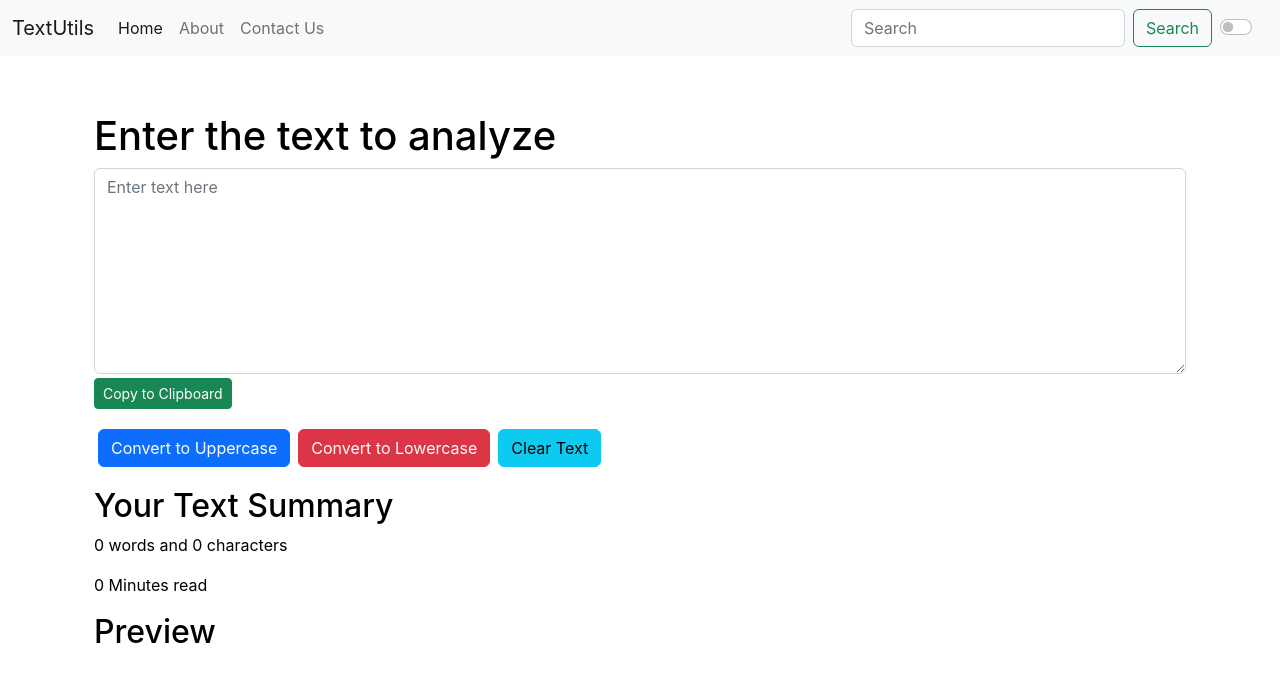
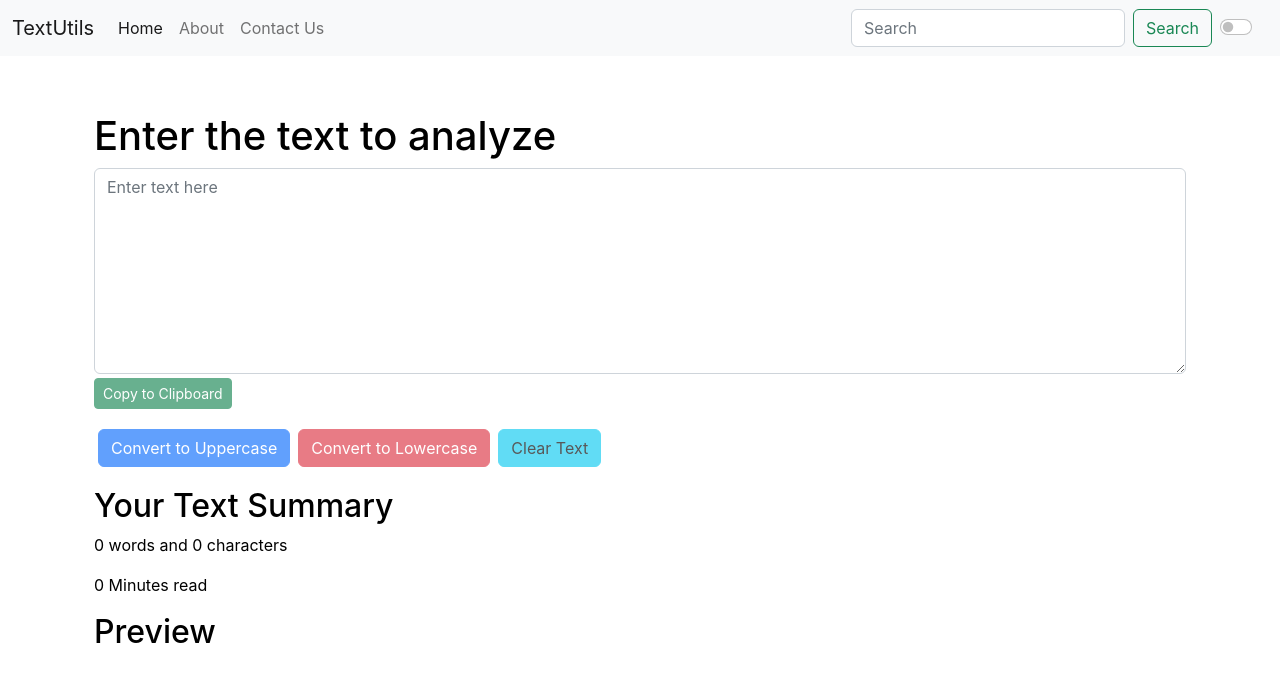
Before and after one commit to akshatk806/textutils, a React (Create React App) app: page / in a window 1280 px wide. Shown: the top 682 px of the page. Built offline with nearby package versions, Linux system fonts and the light colour scheme.

Commit message:
13. Disabling the buttons

```diff
--- a/src/components/TextForm.js
+++ b/src/components/TextForm.js
@@ -31,6 +31,7 @@ export default function TextForm(props) {
         let text=document.getElementById('myBox');
         text.select();
         navigator.clipboard.writeText(text.value)
+        document.getSelection().removeAllRanges();
         props.showAlert("Copied to clipboard","success");
     }
 
@@ -42,11 +43,11 @@ export default function TextForm(props) {
                     {/* <h2>{props.heading} - {text}</h2> */}
                     <h1>{props.heading}</h1>
                     <textarea className="form-control" value={text} onChange={handleOnChange} style={{backgroundColor: props.mode==='dark'?'#3c4349':'white',color:props.mode==='dark'?'white':'black'}} id="myBox" rows="8" placeholder="Enter text here"></textarea>
-                    <button className="btn btn-sm btn-success mt-1" onClick={copyText}>Copy to Clipboard</button>
+                    <button disabled={text.length===0} className="btn btn-sm btn-success mt-1" onClick={copyText}>Copy to Clipboard</button>
                 </div>
-                <button className="btn btn-primary mx-1 my-1" onClick={handleUppercaseClick}>Convert to Uppercase</button>
-                <button className="btn btn-danger mx-1 my-1" onClick={handleLowercaseClick}>Convert to Lowercase</button>
-                <button className="btn btn-info mx-1 my-1" onClick={handleClearText}>Clear Text</button>
+                <button disabled={text.length===0} className="btn btn-primary mx-1 my-1" onClick={handleUppercaseClick}>Convert to Uppercase</button>
+                <button disabled={text.length===0} className="btn btn-danger mx-1 my-1" onClick={handleLowercaseClick}>Convert to Lowercase</button>
+                <button disabled={text.length===0} className="btn btn-info mx-1 my-1" onClick={handleClearText}>Clear Text</button>
             </div>
 
             <div className="container my-3" style={{backgroundColor: props.mode==='dark'?'#3c4349':'white',color:props.mode==='dark'?'white':'black'}}>
```
